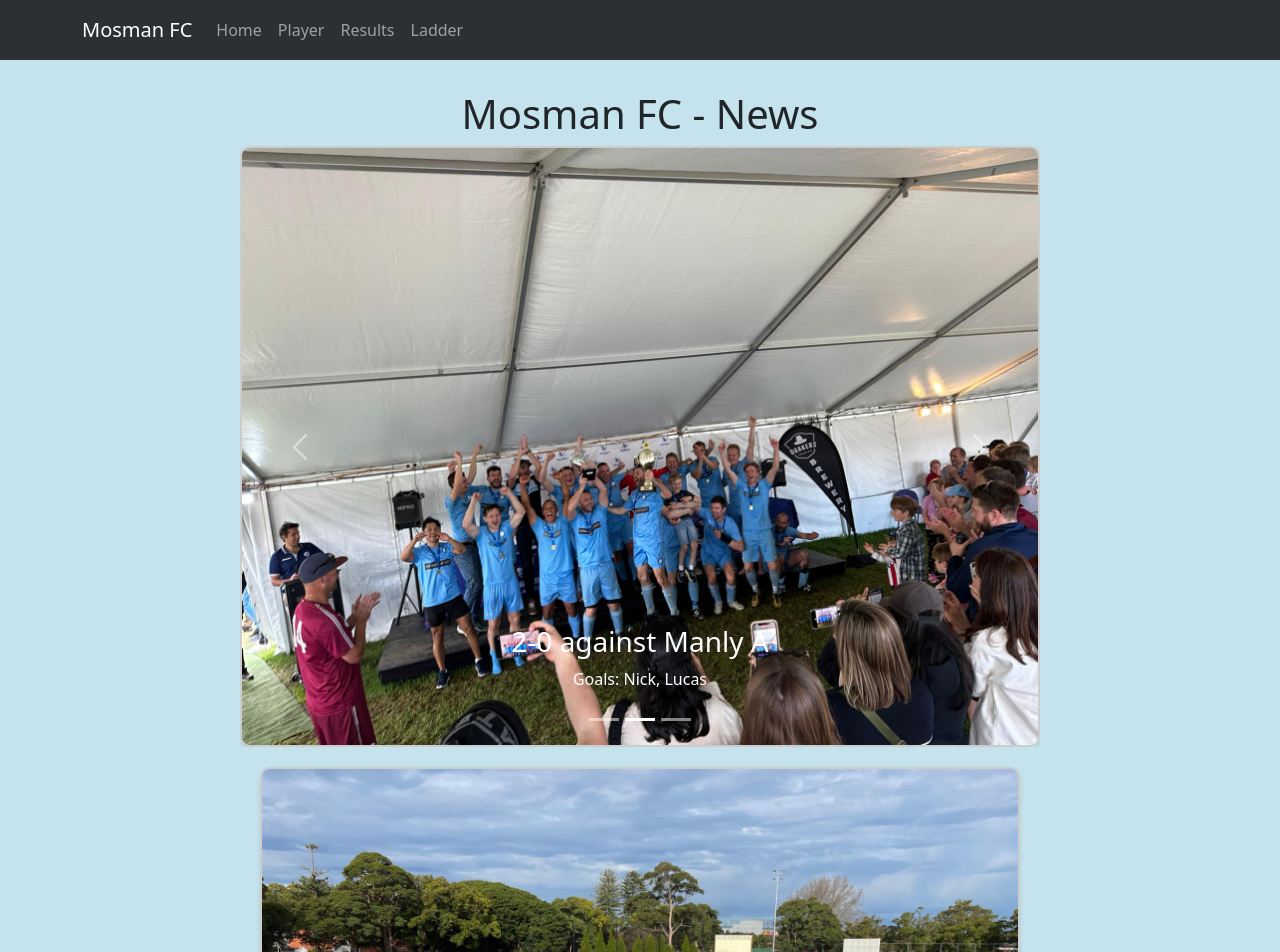
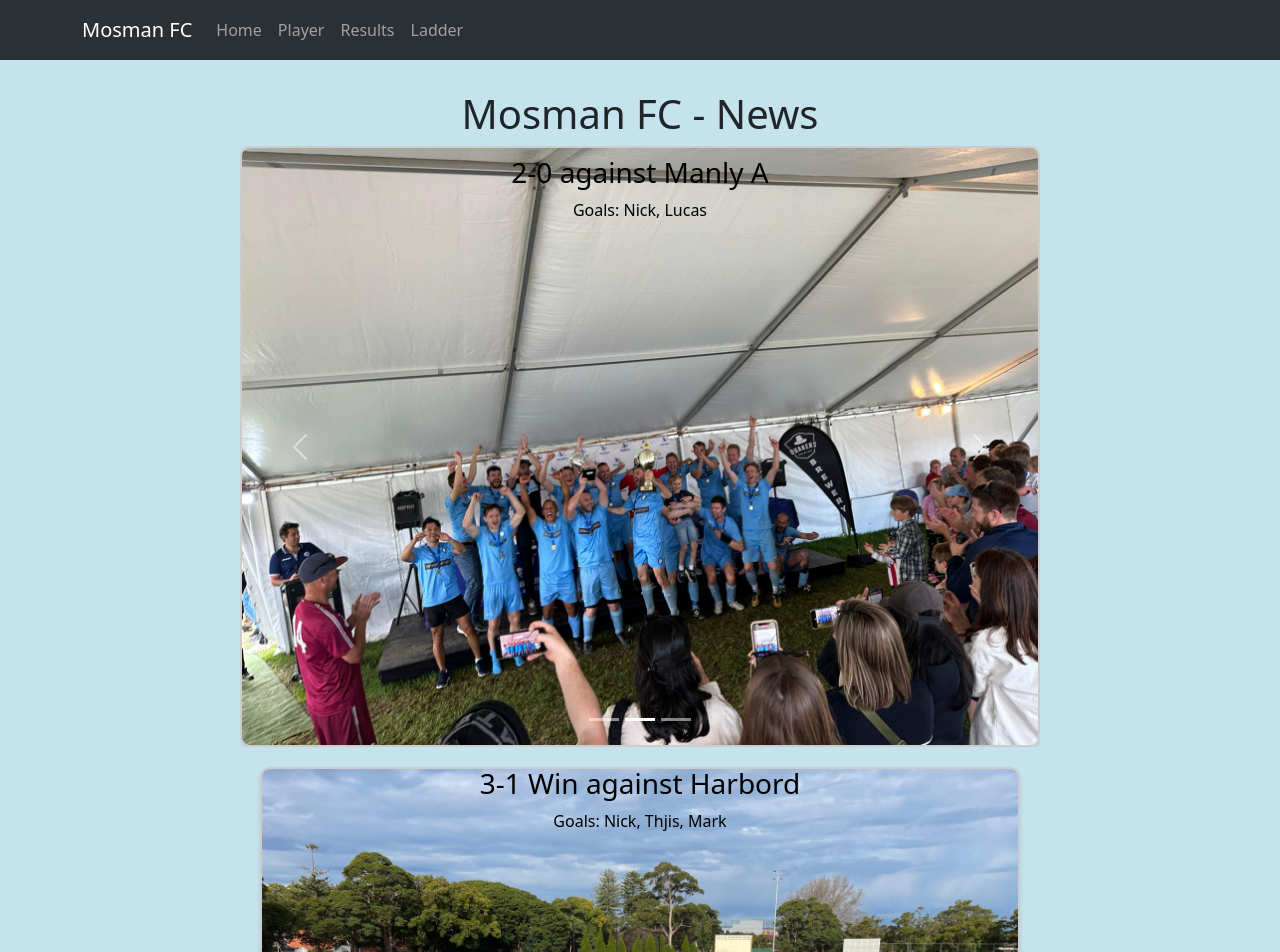
Before and after one commit to julian-petrich/amplify-react, a React (Create React App) app: page / in a window 1280 px wide. Shown: the top 952 px of the page. Built offline with nearby package versions, Linux system fonts and the light colour scheme; what aws-amplify would draw is missing.

Commit message:
Loading for images

```diff
--- a/src/routes/Carousel.css
+++ b/src/routes/Carousel.css
@@ -30,12 +30,23 @@ h1 {
 
 .image-caption-overlay {
     position: absolute;
-    bottom: 0;
+    top: 0;
     left: 0;
     width: 100%;
     display: flex;
     flex-direction: column;
     justify-content: center;
     align-items: center;
-    color: white;
+    color: black;
 }
+
+.carousel-caption-top {
+    position: absolute;
+    top: 0;
+    left: 50%;
+    transform: translateX(-50%);
+    width: 100%;
+    text-align: center;
+    padding: 10px;
+    color: black;
+  }
--- a/src/routes/Carousel.js
+++ b/src/routes/Carousel.js
@@ -1,34 +1,64 @@
-import React from 'react';
+import React, { useState, useEffect } from 'react';
 import Carousel from 'react-bootstrap/Carousel';
 import Image from 'react-bootstrap/Image';
 import "./Carousel.css";
 
 function CarouselImages() {
+  const [imagesLoadedCount, setImagesLoadedCount] = useState(0);
+  const [imagesLoaded, setImagesLoaded] = useState(false);
+
+  useEffect(() => {
+    const container = document.querySelector('.news-container');
+
+    const handleImageLoad = (event) => {
+      if (event.target.tagName === 'IMG') {
+        setImagesLoadedCount((prevCount) => prevCount + 1);
+      }
+    };
+
+    container.addEventListener('load', handleImageLoad);
+
+    return () => {
+      container.removeEventListener('load', handleImageLoad);
+    };
+  }, []);
+
+  useEffect(() => {
+    if (imagesLoadedCount === document.querySelectorAll('.news-container img').length) {
+      setImagesLoaded(true);
+    }
+  }, [imagesLoadedCount]);
+
+
   return (
+
     <div className='news-container'>
+         {!imagesLoaded && <p>Loading...</p>}
+    {imagesLoaded && (
+      <div>
       <h1> Mosman FC - News</h1>
-      <Carousel style={{ maxWidth: '800px', margin: '0 auto' }}>
+
+      <Carousel>
         <Carousel.Item>
           <Image src="/GF_Outside.jpeg" text="First slide" />
-          <Carousel.Caption>
+          <Carousel.Caption className='carousel-caption-top'>
             <h3>Grand Final Win 26.08.2023</h3>
           </Carousel.Caption>
         </Carousel.Item>
         <Carousel.Item>
           <Image src="/GF_Inside.jpeg" text="Second slide" />
-          <Carousel.Caption>
+          <Carousel.Caption className='carousel-caption-top'>
             <h3>2-0 against Manly A</h3>
             <p>Goals: Nick, Lucas </p>
           </Carousel.Caption>
         </Carousel.Item>
         <Carousel.Item>
-          <Image src="/Paz_Nick_Trophy.png" text="Third slide"/>
-          <Carousel.Caption>
+          <Image src="/Paz_Nick_Trophy.png" text="Third slide" />
+          <Carousel.Caption className='carousel-caption-top'>
             <h3>Masterminds behind the success</h3>
           </Carousel.Caption>
         </Carousel.Item>
       </Carousel>
-
       <div className="news-section">
 
       <div className="news-article">
@@ -53,17 +83,18 @@ function CarouselImages() {
 
         <div className="news-article">
           <div className="image-container">
-            <Image src="/mosman_mosman_c.jpeg" text="Caption for Additional Image 3" className="news-image" />
+            <Image src="/mosman_mosman_c.jpeg" text="Caption for Additional Image 3" className="news-image"  />
             <div className="image-caption-overlay">
               <h3>5-0 Win against Mosman C</h3>
               <p>Goals: Craig (2), Nick, Thjis, Mark</p>
             </div>
           </div>
         </div>
+      </div>
+      </div>
+         )}
+    </div>
 
-        {/* Add more news articles as needed */}
-      </div>
-    </div>
     );
 }
 
```
